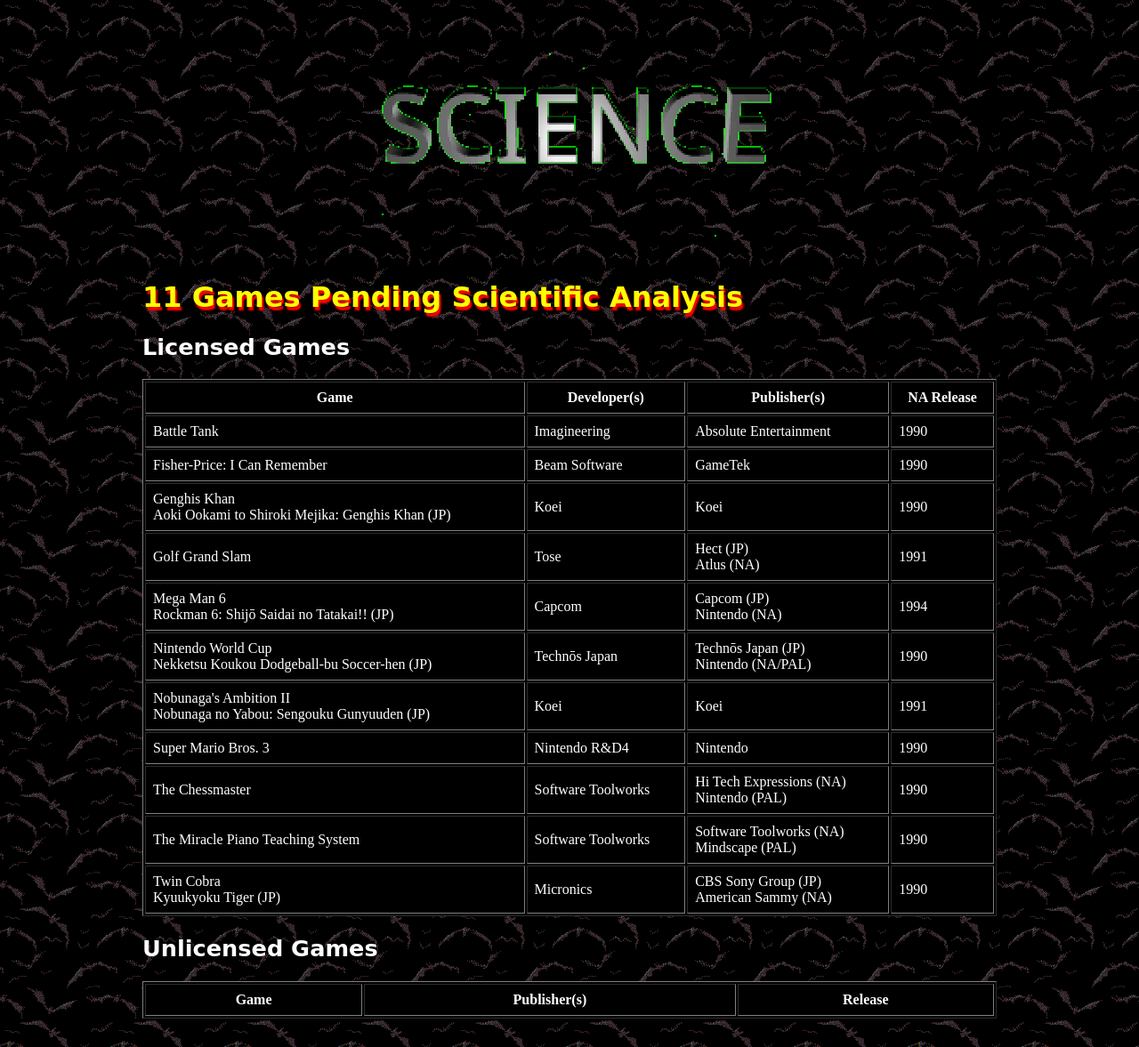
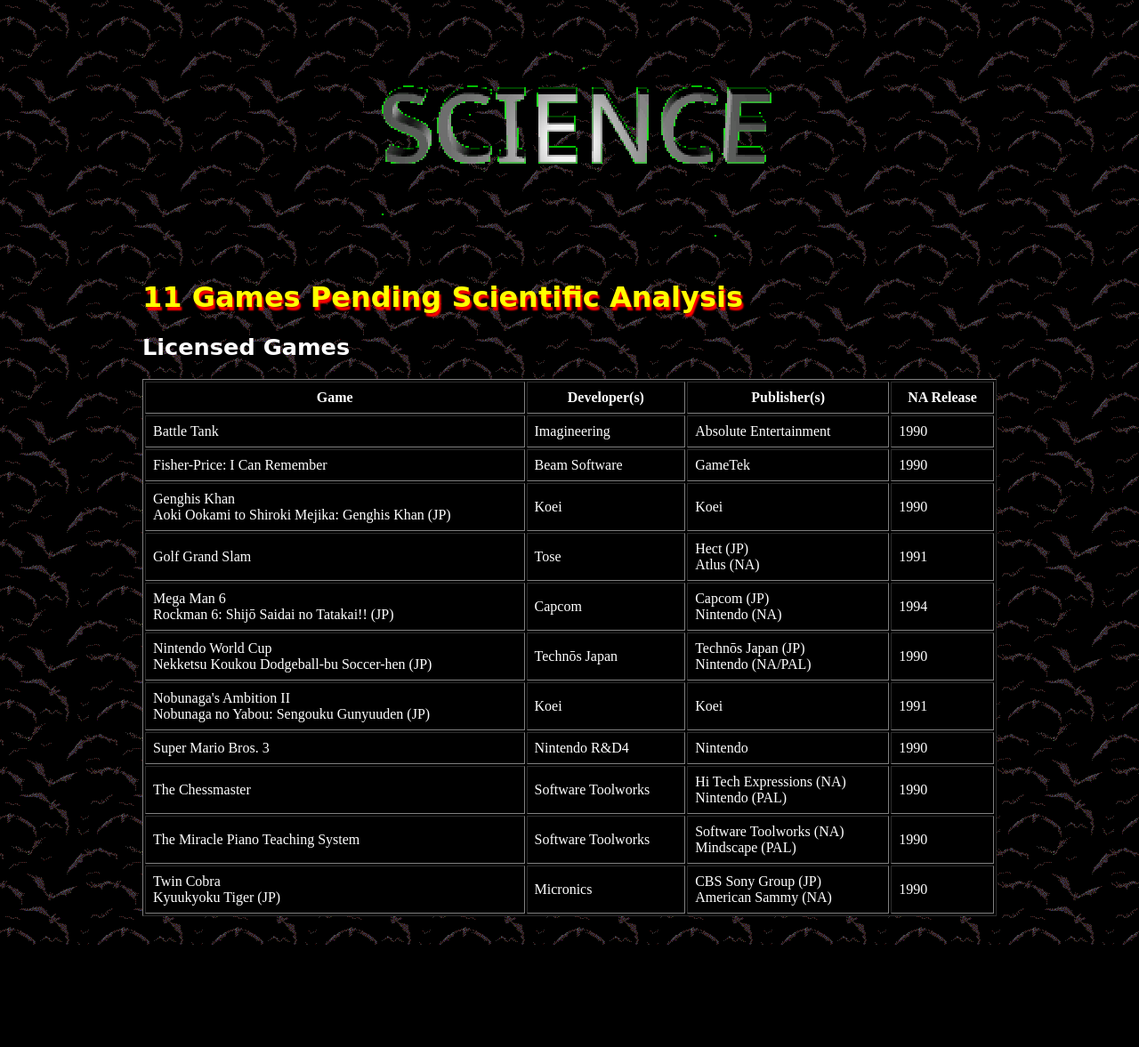
Before and after one commit to vNakamura/8bitnintendo-science, a Jekyll site: the page built from remaining.html, in a window 1280 px wide. Shown: the whole page at 89% size. Built offline with Jekyll 4.4.1, drawn with Linux system fonts in a browser that asks for light colours; after the commit the page ends 1062 px from its top, so only the background shows below that.

Commit message:
hide header for empty remaining unlicensed games

```diff
--- a/remaining.html
+++ b/remaining.html
@@ -65,7 +65,7 @@
       </tr>
     {% endfor %}
   </table>
-
+  {% if remaining_u.size > 0 %}
   <h2>Unlicensed Games</h2>
   <table border="1">
     <thead>
@@ -83,3 +83,4 @@
       </tr>
     {% endfor %}
   </table>
+  {% endif %}
```
